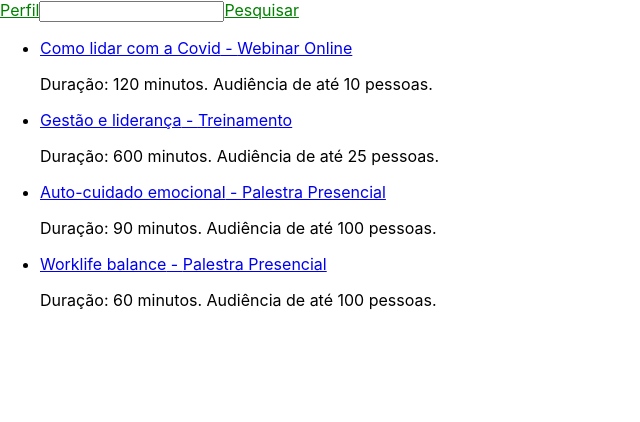
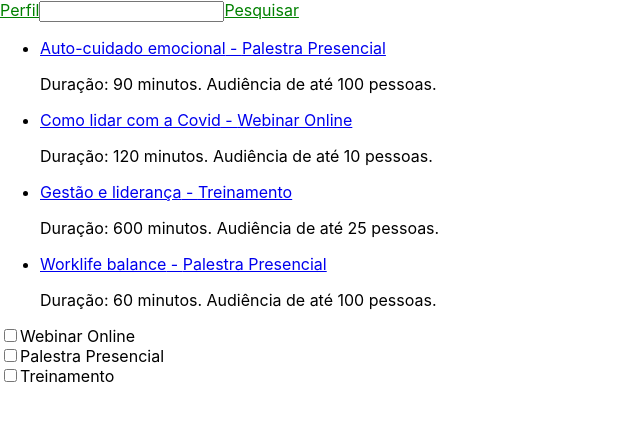
Before and after one commit to pedroqueiroga/moodar-selecao, a React (Create React App) app: page /search in a window 1280 px wide. Shown: the top 422 px of the page, without its empty margins (0-640 px from the left). Built offline with nearby package versions, Linux system fonts and the light colour scheme.

Commit message:
Implements category filters for search

```diff
--- a/package.json
+++ b/package.json
@@ -10,6 +10,7 @@
     "@types/node": "^12.0.0",
     "@types/react": "^16.9.0",
     "@types/react-dom": "^16.9.0",
+    "immutable": "^4.0.0-rc.12",
     "react": "^16.13.1",
     "react-dom": "^16.13.1",
     "react-router-dom": "^5.2.0",
--- /dev/null
+++ b/src/components/SearchPage/FilterBox/index.tsx
@@ -0,0 +1,38 @@
+import React, { Dispatch } from 'react';
+import { Category, TCategory } from '../../../models/ActionModel';
+
+
+function FilterBox({ changeFilters }: { changeFilters: Dispatch<any> }) {
+
+    function getMembers(catsEnum: TCategory): string[] {
+        return Object.keys(catsEnum).map(key => catsEnum[key])
+    };
+
+    const categories = getMembers(Category);
+
+    function onCheckHandler(e: React.ChangeEvent<HTMLInputElement>) {
+        if (e.target.checked) {
+            changeFilters({ type: 'include_cat', payload: categories[parseInt(e.target.id)] });
+        } else {
+            changeFilters({ type: 'remove_cat', payload: categories[parseInt(e.target.id)] });
+        }
+    }
+
+    return (
+        <div>
+            {categories.map((cat, idx) => (
+                <div key={idx}>
+                    <input
+                        type="checkbox"
+                        id={idx.toString()}
+                        name={cat}
+                        onChange={onCheckHandler}
+                    />
+                    <label htmlFor={cat}>{cat}</label>
+                </div>
+            ))}
+        </div>
+    );
+}
+
+export default FilterBox;
--- a/src/components/SearchPage/index.tsx
+++ b/src/components/SearchPage/index.tsx
@@ -1,27 +1,67 @@
-import React from 'react';
+import React, { useReducer, useEffect } from 'react';
 import { useLocation } from 'react-router-dom';
+
+import { Set } from 'immutable';
 
 import ActionList from '../ActionList';
 import { fetchActionsByNames } from '../../services/api';
+import FilterBox from './FilterBox';
+import { Category } from '../../models/ActionModel';
 
 function useQuery() {
     return new URLSearchParams(useLocation().search);
 }
 
+export type TState = { capacity: number | undefined, duration: number | undefined, categories: Set<Category> };
+
+function reducer(state: TState, action: any) {
+    switch (action.type) {
+        case 'include_cat':
+            return {
+                ...state,
+                categories: state.categories.add(action.payload)
+            };
+        case 'remove_cat':
+            return {
+                ...state,
+                categories: state.categories.delete(action.payload)
+            };
+        case 'change_capacity':
+            return { ...state, capacity: action.payload };
+        case 'change_duration':
+            return { ...state, duration: action.payload };
+        default:
+            throw new Error('Undefined type of action');
+    }
+}
+
 function SearchPage() {
-    let keywords = useQuery().get("q")?.trim().replace(/ +/g, ' ').split(' ');
-    if (keywords && keywords[0] === '') {
-        keywords = undefined;
-    }
-    const actions = fetchActionsByNames(keywords);
-    const resultP = keywords ?
+    const initialState: TState = {
+        capacity: undefined,
+        duration: undefined,
+        categories: Set()
+    };
+
+    const [state, dispatch] = useReducer(reducer, initialState);
+
+    useEffect(() => {
+        console.log('queries', queries);
+        console.log('state', state);
+    })
+
+    const queries = Set(useQuery().get("q")?.trim().replace(/ +/g, ' ')
+        .split(' ')
+        .filter(query => query.length > 0) || []);
+
+    const actions = fetchActionsByNames(queries, state.categories);
+    const resultP = (queries.size > 0) ?
         (
             <p>{
                 actions.length === 0 ?
-                    (`Nenhum resultado para: ${keywords?.join(' ')}`) :
+                    (`Nenhum resultado para: ${queries?.join(' ')}`) :
                     (`Resultado${actions.length > 1 ?
                         's' :
-                        ''} para: ${keywords?.join(' ')}`)
+                        ''} para: ${queries?.join(' ')}`)
             }</p>
         ) :
         null;
@@ -29,9 +69,9 @@ function SearchPage() {
         <div>
             {resultP}
             <ActionList actions={actions} />
+            <FilterBox changeFilters={dispatch} />
         </div>
     );
 }
 
-
 export default SearchPage;
--- a/src/models/ActionModel.ts
+++ b/src/models/ActionModel.ts
@@ -8,6 +8,8 @@ interface ActionModel {
     capacity: number
 };
 
+export type TCategory = { [s: string]: string }
+
 export enum Category {
     WebinarOnline = "Webinar Online",
     PalestraPresencial = "Palestra Presencial",
--- a/src/services/api.ts
+++ b/src/services/api.ts
@@ -1,26 +1,37 @@
+import { Set } from 'immutable';
+
 import ActionModel from '../models/ActionModel';
 import allActions from './ActionList';
 
+function normalizeString(str: string) {
+    return str
+        .normalize("NFD")
+        .replace(/[\u0300-\u036f]/g, "")
+        .toUpperCase();
+}
+
+function compareActions(a: ActionModel, b: ActionModel): number {
+    return ((a.title < b.title) ||
+        ((a.title === b.title) && a.category <= b.category)) ? -1 : 1;
+}
+
 export function fetchActionsByNames(
-    titlesCategories: string[] = []
+    titlesCategories: Set<string> = Set(),
+    mustHaveCats: Set<string> = Set(),
 ): ActionModel[] {
-    if (titlesCategories.length === 0) {
-        return allActions.slice();
-    } else {
-        return allActions.filter(action => {
-            for (const tc of titlesCategories) {
-                const cleanTc = tc
-                    .normalize("NFD")
-                    .replace(/[\u0300-\u036f]/g, "")
-                    .toUpperCase();
-                if (action.title.toUpperCase().includes(cleanTc) ||
-                    action.category.toUpperCase().includes(cleanTc)) {
-                    return true;
-                }
-            }
-            return false;
-        });
-    }
+    const cleanTcs = titlesCategories.map(tc => normalizeString(tc));
+    const cleanMHC = mustHaveCats.map(cat => normalizeString(cat));
+    return allActions.filter(action => {
+        const cleanActionTitle = normalizeString(action.title);
+        const cleanActionCat = normalizeString(action.category);
+
+        let containsMHC = cleanMHC.size === 0 ||
+            cleanMHC.find(cat => cleanActionCat.includes(cat));
+        let containsTc = cleanTcs.size === 0 ||
+            cleanTcs.find(tc => cleanActionTitle.includes(tc));
+
+        return containsTc && containsMHC;
+    }).sort(compareActions);
 }
 
 export function fetchActionsByIds(ids: number[]): ActionModel[] {
```
Also changed, not shown: 1 other file (tests, documents, lock files or other folders).
